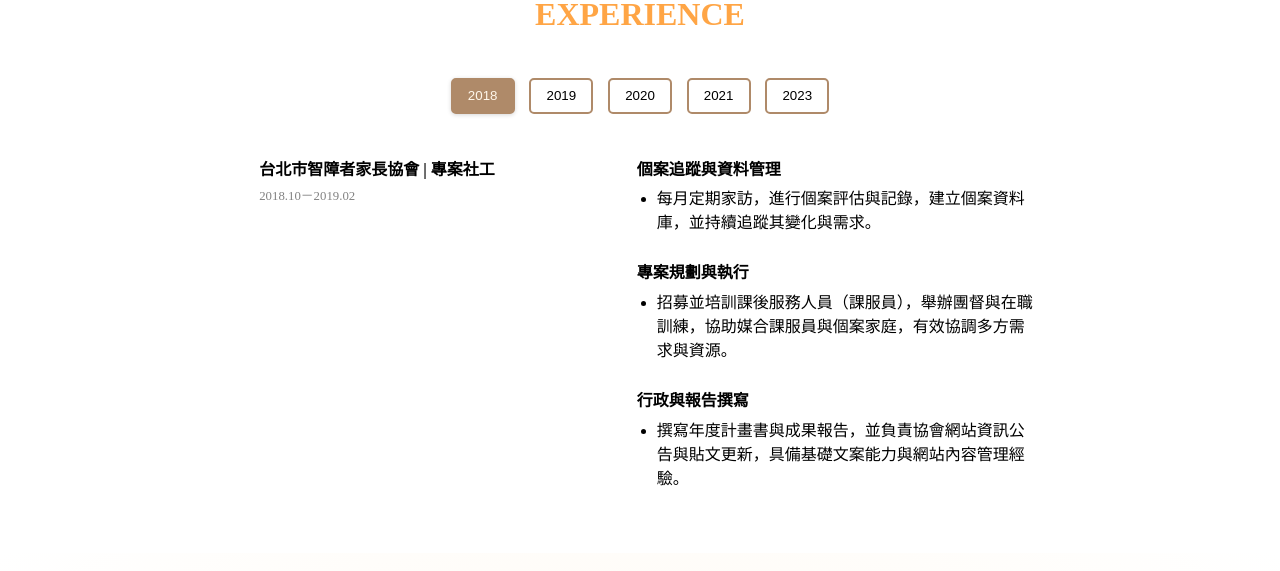
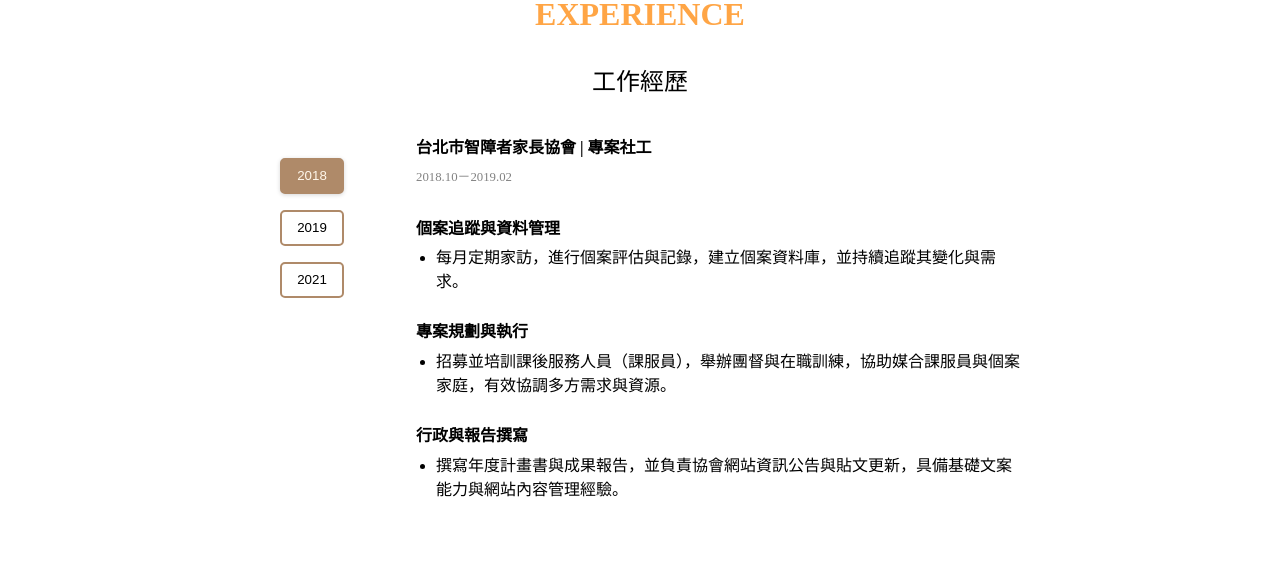
Before and after one commit to YiTing07/my-profile, a React (Create React App) app: page / in a window 1280 px wide. Shown: the part 3157-3728 px from the top of the page. Built offline with nearby package versions, Linux system fonts and the light colour scheme.

Commit message:
style: update ExperiencePage layout and styles

```diff
--- a/src/components/ExperiencePage/Experience.jsx
+++ b/src/components/ExperiencePage/Experience.jsx
@@ -2,14 +2,12 @@ import styles from './Experience.module.scss';
 import SocialWorker from './Job/SocialWorker';
 import Clerk from './Job/Clerk';
 import Assistant from './Job/Assistant';
-import ECommerceCourse from './Job/ECommerceCourse';
-import FrontEndCourse from './Job/FrontEndCourse';
 import { useState, useRef } from 'react';
 import { motion, useInView } from 'framer-motion'
 
 
 export default function Experience() {
-  const years = ['2018', '2019', '2020', '2021', '2023']
+  const years = ['2018', '2019', '2021']
   const [currentYear, setCurrentYear] = useState('2018');
 
   const ref = useRef(null);
@@ -21,12 +19,8 @@ export default function Experience() {
         return <SocialWorker />;
       case '2019':
         return <Clerk />;
-      case '2020':
-        return <ECommerceCourse />;
       case '2021':
         return <Assistant />;
-      case '2023':
-        return <FrontEndCourse />;
       default:
         return <SocialWorker />
     }
@@ -50,6 +44,8 @@ export default function Experience() {
       >
         <div className={styles.experience}>
           <h2>EXPERIENCE</h2>
+          <div className={`${styles.panel} job`}>
+            <h3>工作經歷</h3>
             <div className={styles.content}>
               <div className={styles.timeline}>
                 <div className={styles.buttonGroup}>
@@ -74,9 +70,11 @@ export default function Experience() {
               >
                 {renderJobComponent()}
               </motion.div>
+            </div>
+
+          </div>
 
 
-          </div>
         </div>
       </motion.div>
     </section>
--- a/src/components/ExperiencePage/Experience.module.scss
+++ b/src/components/ExperiencePage/Experience.module.scss
@@ -1,4 +1,4 @@
-$min-width: 900px;
+$max-width: 900px;
 
 section.experiencePage {
   width: 100%;
@@ -6,6 +6,9 @@ section.experiencePage {
   padding-top: 60px;
 
   .container {
+    width: 70%;
+    max-width: 1000px;
+    margin: 0 auto;
     padding: 2em 0;
 
     .experience {
@@ -18,18 +21,30 @@ section.experiencePage {
         color: var(--orange);
       }
 
+      .panel {
+        width: 60vw;
+
+        h3 {
+          margin-bottom: 1em;
+          text-align: center;
+        }
+
         .content {
+          display: flex;
+          justify-content: center;
+          min-height: 650px;
+
+
           .timeline {
-          margin: 0 auto;
-          margin-bottom: 20px;
-          padding: 0 1.25em;
+            margin-right: 2em;
+            padding: 2em 1.25em 0;
 
             .buttonGroup {
               display: flex;
+              flex-direction: column;
               justify-content: space-evenly;
               flex-wrap: wrap;
               margin: 0 auto;
-            max-width: 400px;
 
               button {
                 display: flex;
@@ -56,26 +71,23 @@ section.experiencePage {
               }
             }
           }
+        }
 
         .job {
-          display: flex;
-          flex-direction: column;
-          width: 75vw;
           margin: 0 auto;
           padding-left: 1em;
+          flex: 1;
+          max-width: 650px;
 
           .title {
             display: flex;
             flex-direction: column;
-            margin-bottom: 20px;
+            margin-bottom: 1em;
             padding-top: 1em;
+            line-height: normal;
 
             p {
               margin-bottom: 0.5em;
-              line-height: 1.5em;
-            }
-
-            p:nth-child(1) {
               font-weight: 600;
             }
 
@@ -86,7 +98,6 @@ section.experiencePage {
           }
 
           .description {
-            width: 100%;
             padding-top: 1.25em;
 
             .item {
@@ -98,10 +109,12 @@ section.experiencePage {
               }
 
               ul {
+                width: 100%;
                 padding-left: 20px;
                 list-style-type: disc;
 
                 li {
+                  width: 100%;
                   margin-bottom: 0.6em;
                   line-height: 1.5em;
                 }
@@ -114,24 +127,25 @@ section.experiencePage {
   }
 }
 
-@media screen and (min-width: $min-width) {
+@media screen and (max-width: $max-width) {
   section.experiencePage {
     .container {
+      width: 90%;
+
       .experience {
+        .panel {
           .content {
-          .job {
-            position: relative;
+            flex-direction: column;
+            justify-content: flex-start;
+
+            .timeline {
+              margin-right: 0;
+              margin-bottom: 2em;
+              width: 100%;
+
+              .buttonGroup {
                 flex-direction: row;
-            justify-content: center;
-
-            .title {
-              width: 40%;
-              max-width: 400px;
-            }
-
-            .description {
-              width: 50%;
-              max-width: 400px;
+                align-items: flex-start;
               }
             }
           }
@@ -139,3 +153,4 @@ section.experiencePage {
       }
     }
   }
+}
```
Lines whose indentation alone changed are shown as unchanged.
